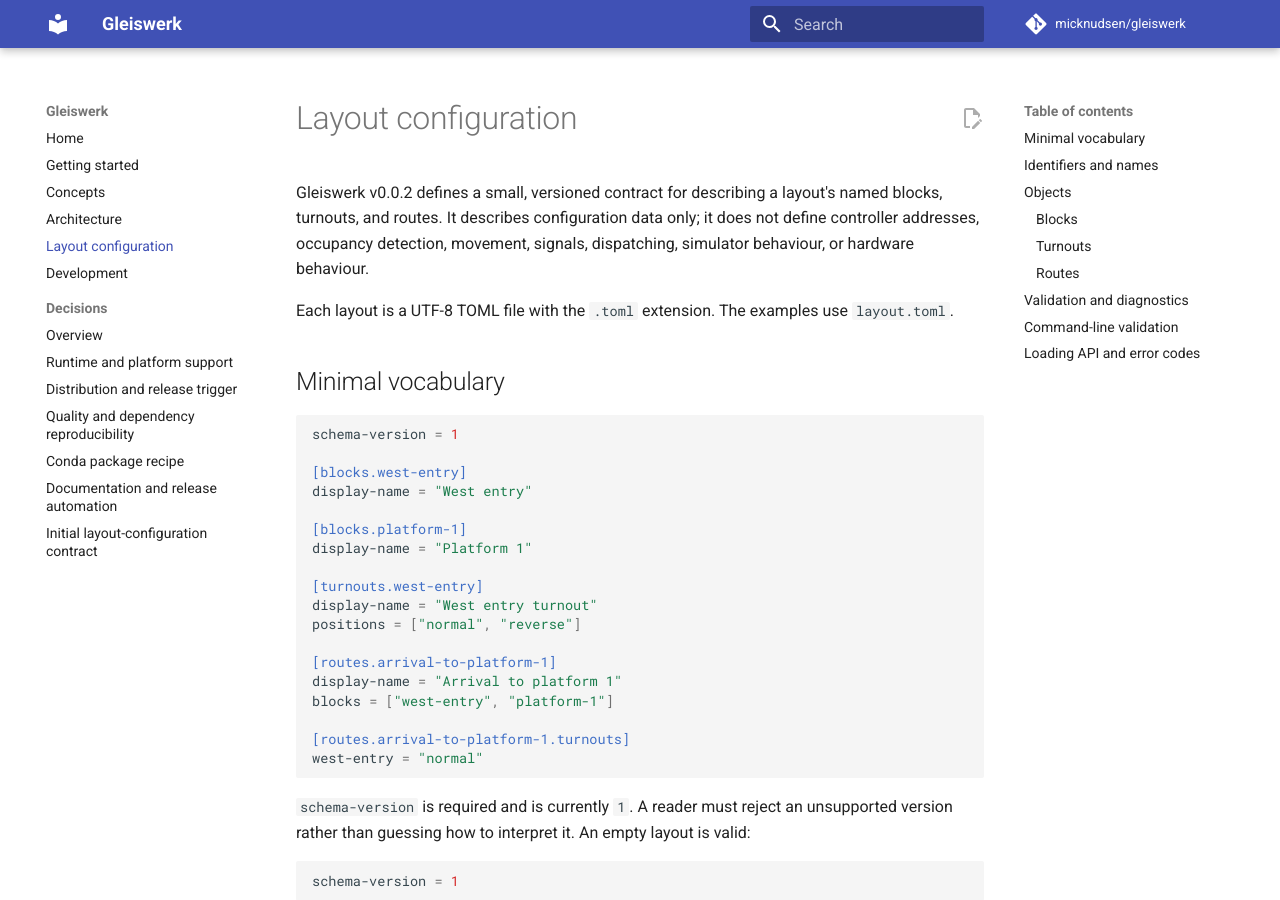
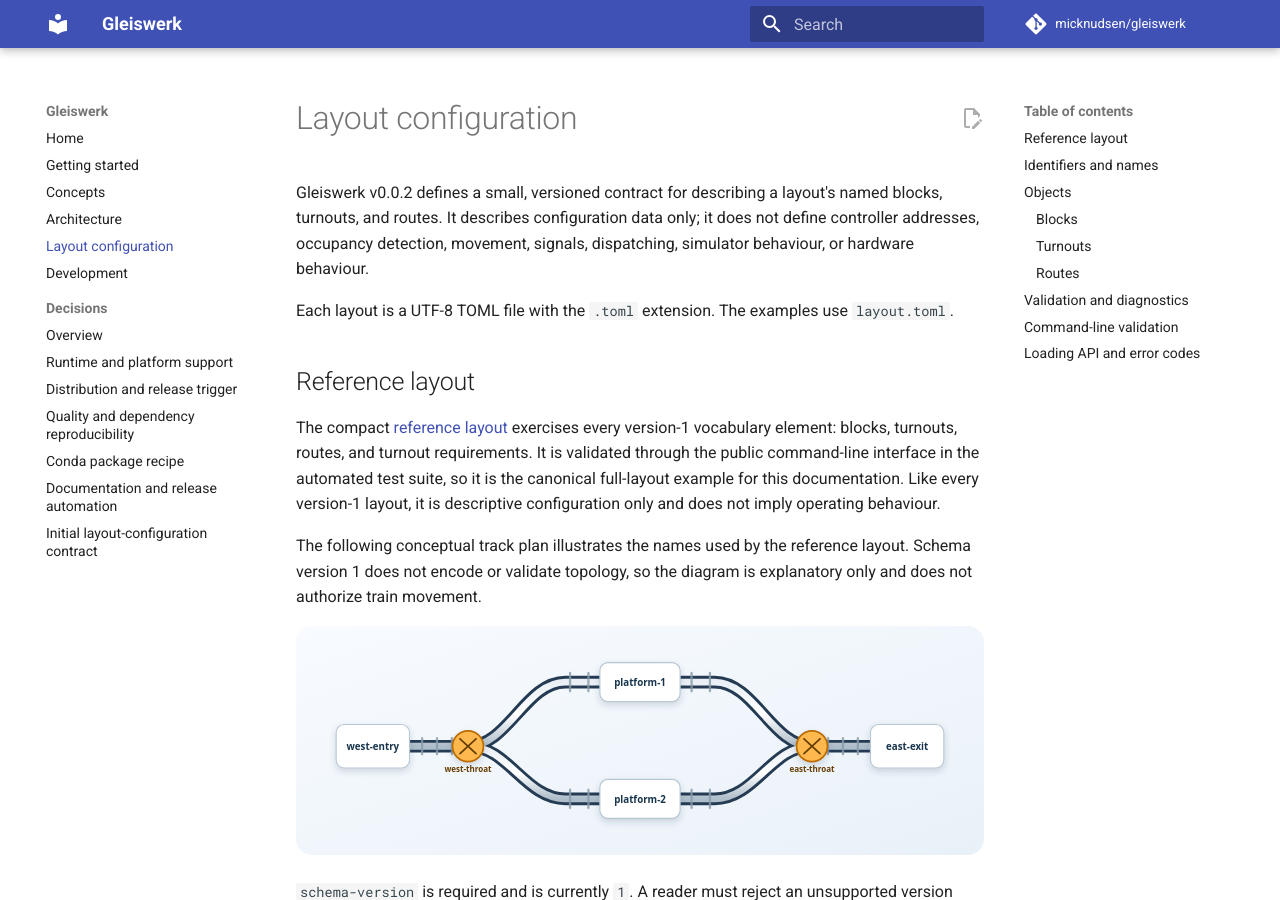
Before and after one commit to micknudsen/gleiswerk, an MkDocs documentation site: the page built from docs/layout-configuration.md, in a window 1280 px wide and 900 px high. Built offline with MkDocs 1.6.1 and Material for MkDocs 9.7.7, drawn with Linux system fonts in a browser that asks for light colours; comment, search, counter and statistics services are not loaded.

Commit message:
docs: add reference layout fixtures (#31)

````diff
--- a/docs/layout-configuration.md
+++ b/docs/layout-configuration.md
@@ -8,28 +8,20 @@ dispatching, simulator behaviour, or hardware behaviour.
 Each layout is a UTF-8 TOML file with the `.toml` extension. The examples use
 `layout.toml`.
 
-## Minimal vocabulary
+## Reference layout
 
-```toml
-schema-version = 1
+The compact [reference layout](https://github.com/micknudsen/gleiswerk/blob/master/examples/reference-layout.toml)
+exercises every version-1 vocabulary element: blocks, turnouts, routes, and
+turnout requirements. It is validated through the public command-line interface
+in the automated test suite, so it is the canonical full-layout example for
+this documentation. Like every version-1 layout, it is descriptive
+configuration only and does not imply operating behaviour.
 
-[blocks.west-entry]
-display-name = "West entry"
+The following conceptual track plan illustrates the names used by the reference
+layout. Schema version 1 does not encode or validate topology, so the diagram
+is explanatory only and does not authorize train movement.
 
-[blocks.platform-1]
-display-name = "Platform 1"
-
-[turnouts.west-entry]
-display-name = "West entry turnout"
-positions = ["normal", "reverse"]
-
-[routes.arrival-to-platform-1]
-display-name = "Arrival to platform 1"
-blocks = ["west-entry", "platform-1"]
-
-[routes.arrival-to-platform-1.turnouts]
-west-entry = "normal"
-```
+![Conceptual reference track plan](assets/images/reference-layout.svg)
 
 `schema-version` is required and is currently `1`. A reader must reject an
 unsupported version rather than guessing how to interpret it. An empty layout
````
Also changed, not shown: docs/assets/images/reference-layout.svg (added), 10 other files.
